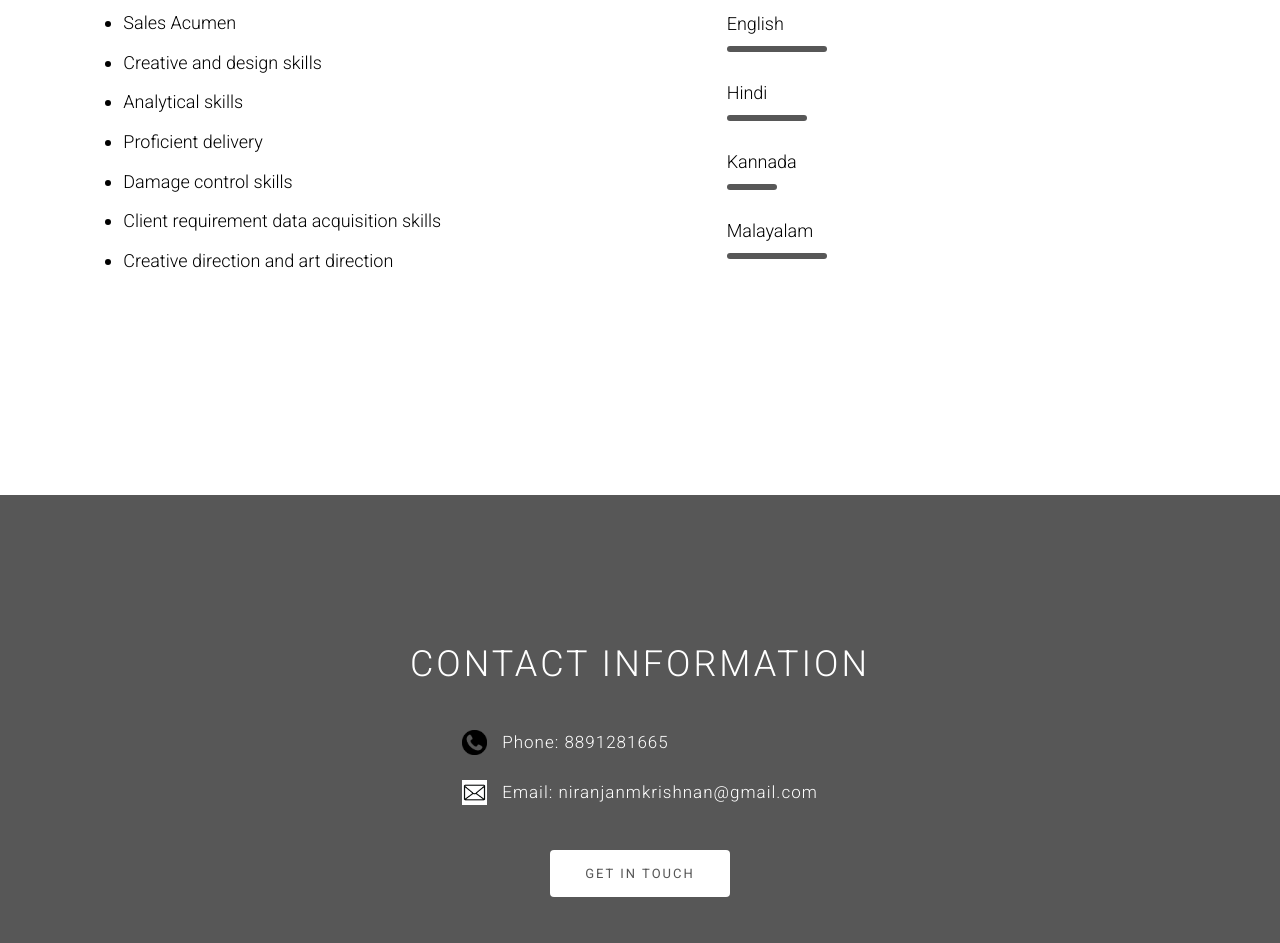
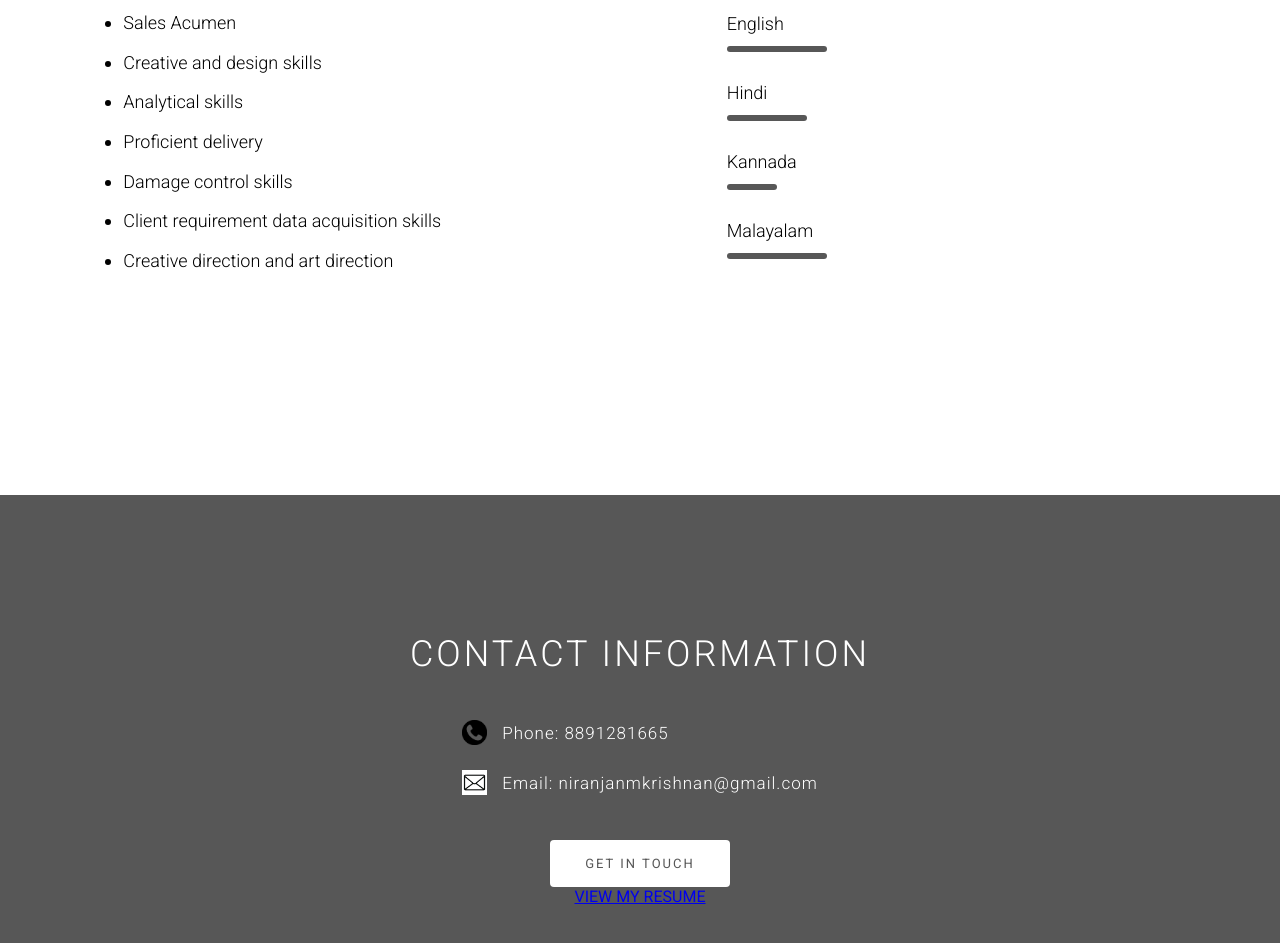
Before and after one commit to niranjan172510/Web-developement-Resume, a plain HTML site: page index.html in a window 1280 px wide. Shown: the part 2803-3746 px from the top of the page. Drawn offline with Linux system fonts and the light colour scheme.

Commit message:
Update index.html resume link

```diff
--- a/index.html
+++ b/index.html
@@ -177,4 +177,11 @@
         GET IN TOUCH
     </a>
 
+<div class="resume-box">
+    <a href="Niranjan-resume.pdf" target="_blank">
+        VIEW MY RESUME
+    </a>
 </div>
+
+
+</div>
```
